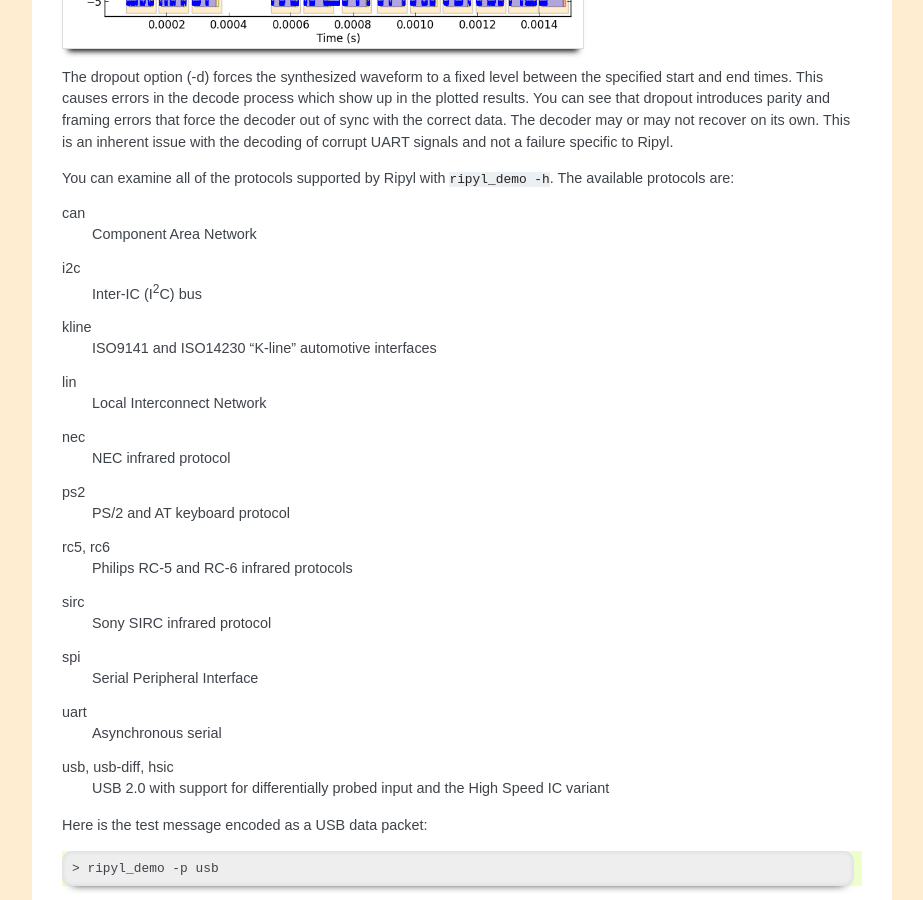
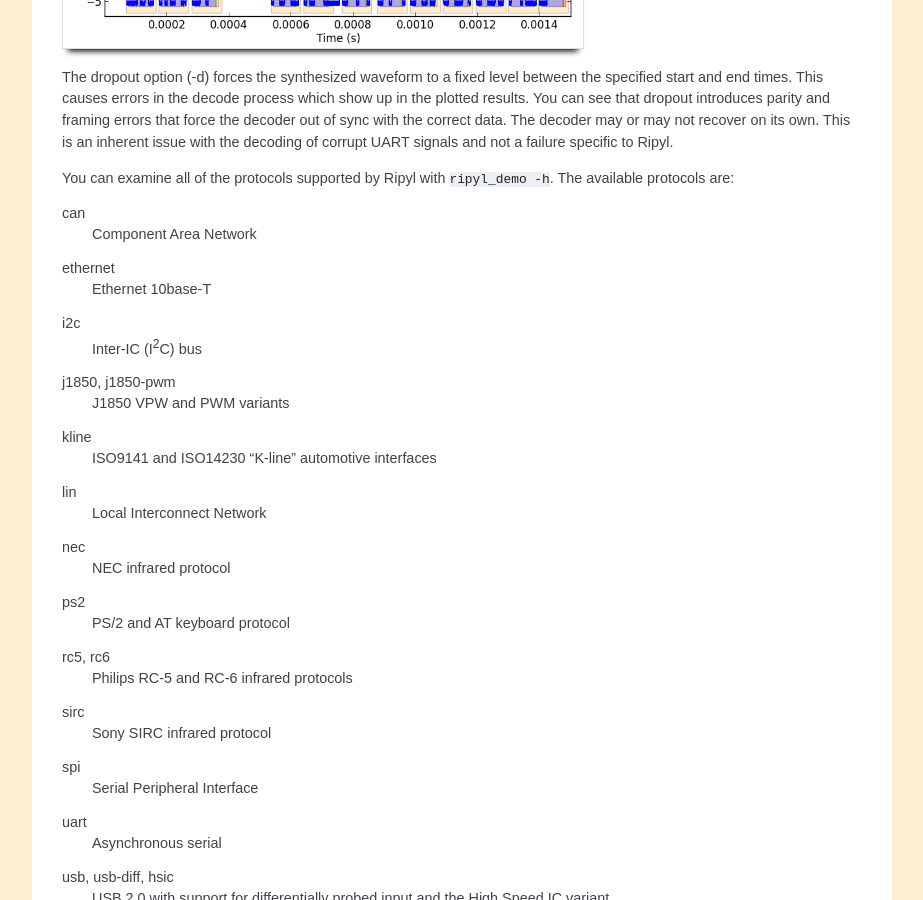
Before and after one commit to kevinpt/ripyl, a Sphinx documentation site: the page built from doc/rst/intro.rst, in a window 1280 px wide and 900 px high, scrolled down 1284 px. Shown: the whole window, without its empty margins (198-1121 px from the left). Built offline with Sphinx 7.4.7, drawn with Linux system fonts in a browser that asks for light colours.

Commit message:
Update J1850 and ethernet documentation

```diff
--- a/doc/index.rst
+++ b/doc/index.rst
@@ -35,12 +35,12 @@ The library provides decoded information in an easily traversed tree detailing t
 
 Features include:
     * Multi-protocol support:
-        ======================= ======================== ================== =================
-        :ref:`CAN <can>`        :ref:`HSIC <hsic>`       :ref:`I2C <i2c>`   :ref:`LIN <lin>`
-        :ref:`ISO 9141 <kline>` :ref:`ISO 14230 <kline>` :ref:`NEC <nec>`   :ref:`PS/2 <ps2>`
-        :ref:`RC5 <rc5>`        :ref:`RC6 <rc6>`         :ref:`SIRC <sirc>` :ref:`SPI <spi>`
-        :ref:`UART <uart>`      :ref:`USB 2.0 <usb>`
-        ======================= ======================== ================== =================
+        ======================= ========================== ======================= ========================
+        :ref:`CAN <can>`        :ref:`Ethernet <ethernet>` :ref:`HSIC <hsic>`      :ref:`I2C <i2c>`
+        :ref:`J1850 <j1850>`    :ref:`LIN <lin>`           :ref:`ISO 9141 <kline>` :ref:`ISO 14230 <kline>`
+        :ref:`NEC <nec>`        :ref:`PS/2 <ps2>`          :ref:`RC5 <rc5>`        :ref:`RC6 <rc6>`
+        :ref:`SIRC <sirc>`      :ref:`SPI <spi>`           :ref:`UART <uart>`      :ref:`USB 2.0 <usb>`
+        ======================= ========================== ======================= ========================
     * Protocol simulation
     * Annotated plotting
     * Layering of protocols
--- a/doc/rst/intro.rst
+++ b/doc/rst/intro.rst
@@ -41,8 +41,12 @@ You can examine all of the protocols supported by Ripyl with ``ripyl_demo -h``.
 
 can
   Component Area Network
+ethernet
+  Ethernet 10base-T
 i2c
   Inter-IC (I\ :sup:`2`\ C) bus
+j1850, j1850-pwm
+  J1850 VPW and PWM variants
 kline
   ISO9141 and ISO14230 "K-line" automotive interfaces
 lin
--- a/doc/rst/protocols.rst
+++ b/doc/rst/protocols.rst
@@ -54,7 +54,14 @@ The :mod:`can <.protocol.can>` module decodes the CAN protocol. It supports 11-b
 Ethernet
 --------
 
-The :mod:`ethernet <.protocol.ethernet>` module decodes the Ethernet protocol.
++-------------------------------------------------+----------------------------------------------------+
+| .. figure:: ../image/example/ethernet_start.png | .. figure:: ../image/example/ethernet_end.png      |
+|     :scale: 50%                                 |     :scale: 50%                                    |
+|                                                 |                                                    |
+|     Start of 10base-T frame                     |     End of 10base-T frame                          |
++-------------------------------------------------+----------------------------------------------------+
+
+The :mod:`ethernet <.protocol.ethernet>` module decodes the Ethernet protocol. It supports 10base-T encoding and frames with 802.1Q and 802.1ad tags.
 
 
 .. _i2c:
@@ -83,7 +90,15 @@ The :mod:`iso_k_line <.protocol.iso_k_line>` module decodes the ISO 9141 and ISO
 J1850
 -----
 
-The :mod:`j1850 <.protocol.j1850>` module decodes the J1850 automotive protocols. Both the Variable Pulse Width (VPW) and Pulse Width Modulation (PWM) variants are supported.
++----------------------------------------------+----------------------------------------------------+
+| .. figure:: ../image/example/j1850_vpw.png   | .. figure:: ../image/example/j1850_pwm.png         |
+|     :scale: 50%                              |     :scale: 50%                                    |
+|                                              |                                                    |
+|     VPW protocol                             |     PWM protocol                                   |
++----------------------------------------------+----------------------------------------------------+
+
+
+The :mod:`j1850 <.protocol.j1850>` module decodes the J1850 automotive protocols. Both the 10.4Kbps Variable Pulse Width (VPW) and 41.6Kbps Pulse Width Modulation (PWM) variants are supported.
 
 
 .. _lin:
--- a/doc/rst/tut_plot.rst
+++ b/doc/rst/tut_plot.rst
@@ -9,7 +9,7 @@ The Ripyl library comes with a demo program that can plot examples of each suppo
 Get sampled data
 ----------------
 
-For this example we will generate some synthesized I2C waveforms to plot with. This step can be skipped if you already have sampled waveforms ready to plot.
+For this example we will generate some synthesized I\ :sup:`2`\ C waveforms to plot with. This step can be skipped if you already have sampled waveforms ready to plot.
 
 .. code-block:: python
 
```
Also changed, not shown: doc/image/example/ethernet_end.png (added), doc/image/example/ethernet_start.png (added), doc/image/example/j1850_pwm.png (added), doc/image/example/j1850_vpw.png (added).
